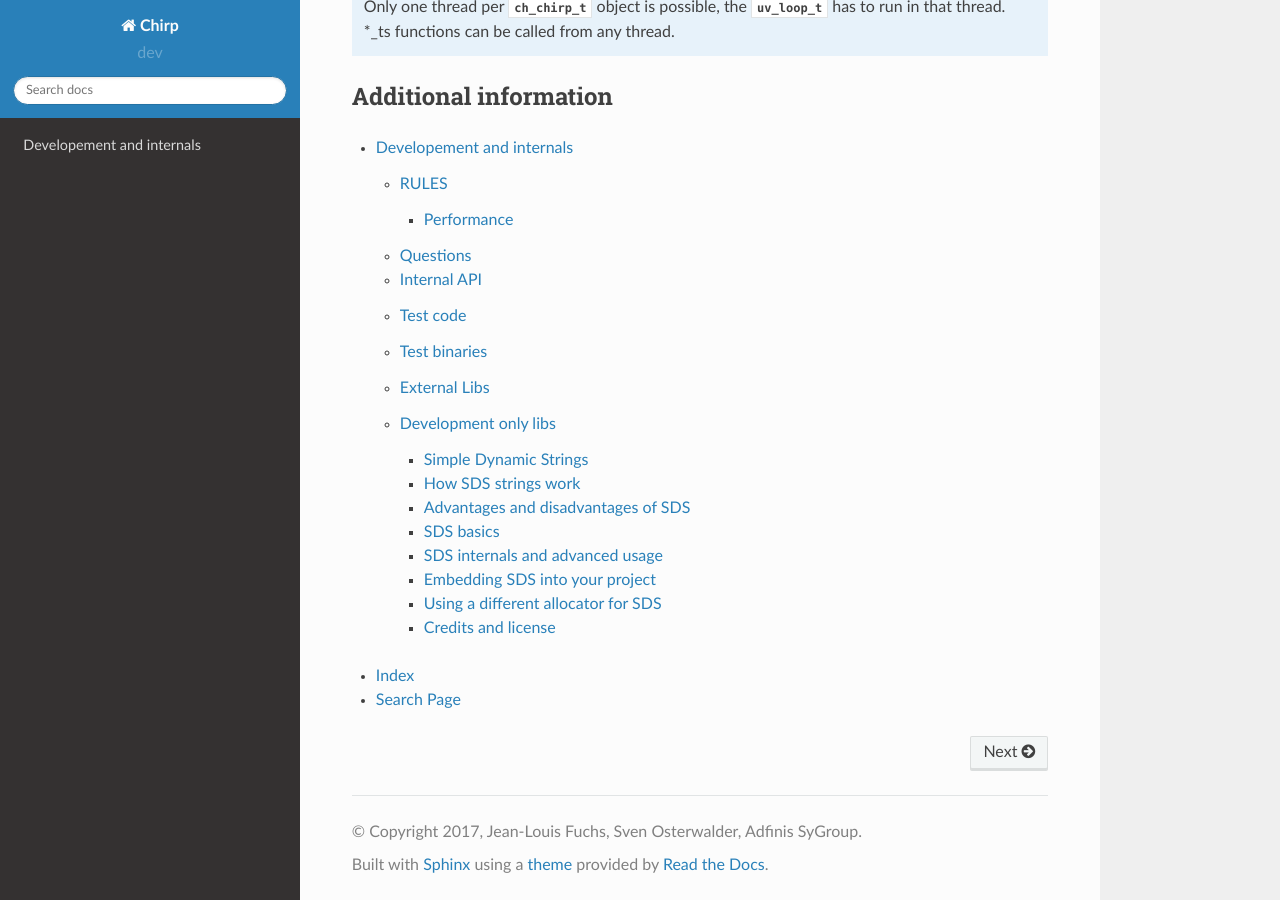
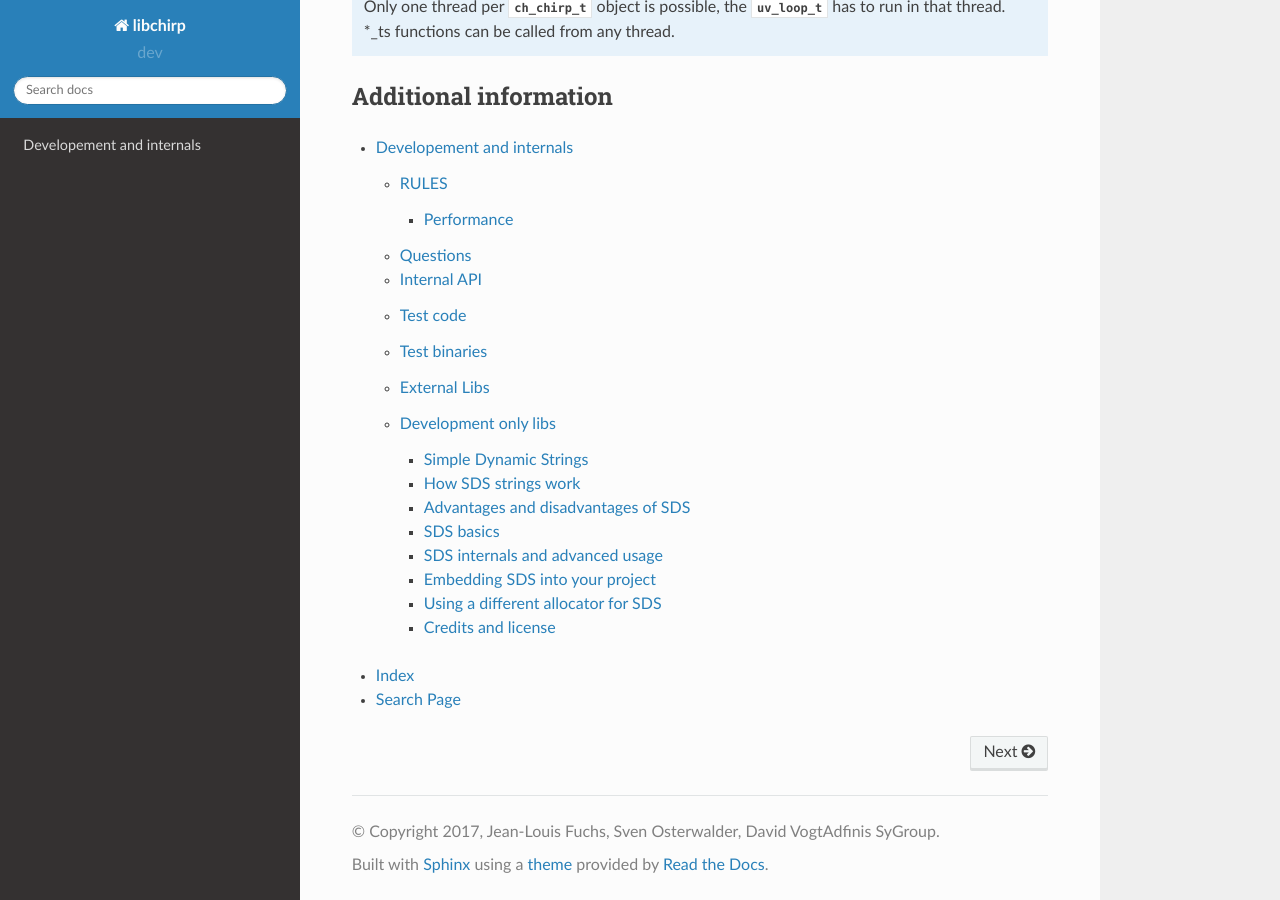
Before and after one commit to winged/chirp, a Sphinx documentation site: the page built from doc/index.rst, in a window 1280 px wide and 900 px high, scrolled down 2103 px. Built offline with Sphinx 7.4.7 and the Read the Docs theme 2.0.0, drawn with Linux system fonts in a browser that asks for light colours; pages that are not in the unit, such as notebooks, are missing from menus; some of the changed text lies outside the part shown.

Commit message:
Remove concrete clouds, add AUTHORS

```diff
--- a/doc/conf.py
+++ b/doc/conf.py
@@ -69,9 +69,9 @@
 master_doc = 'index'
 
 # General information about the project.
-project = 'Chirp'
+project = 'libchirp'
 copyright = (
-    '%s, Jean-Louis Fuchs, Sven Osterwalder, '
+    '%s, Jean-Louis Fuchs, Sven Osterwalder, David Vogt'
     'Adfinis SyGroup' % datetime.datetime.now().year
 )
 
--- a/doc/index.rst
+++ b/doc/index.rst
@@ -1,6 +1,6 @@
-=====================
-Concrete Clouds Chirp
-=====================
+========
+libchirp
+========
 
 Example
 =======
```
Also changed, not shown: README.rst (+4 -4 lines), 3 other files.
